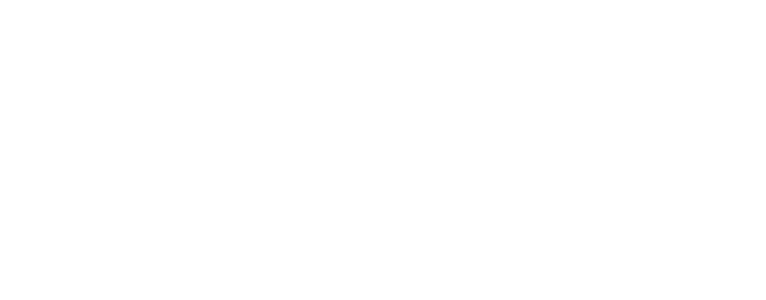
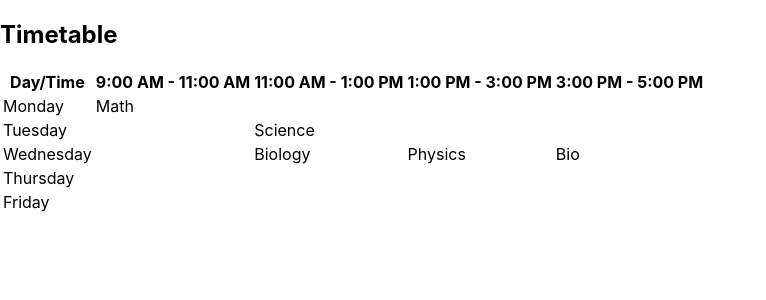
Before and after one commit to vaidiksharma111/timetable-app, a React (Create React App) app: page /tt in a window 1280 px wide. Before the commit this address had no page. Shown: the top 300 px of the page, without its empty margins (0-766 px from the left). Built offline with nearby package versions, Linux system fonts and the light colour scheme.

Commit message:
added timetable

```diff
--- a/src/App.js
+++ b/src/App.js
@@ -2,6 +2,7 @@
 import { BrowserRouter as Router, Route, Routes } from 'react-router-dom';
 import Basket from './Basket';
 import Timetable from './Timetable';
+import ShowTimetable from './Showtt';
 
 const App = () => {
   return (
@@ -11,6 +12,7 @@
       <Routes>
           <Route path="/" element={<Basket />} />
           <Route path="/timetable" element={<Timetable />} />
+          <Route path="/tt" element={<ShowTimetable />} />
           {/* Add more routes here if needed */}
           {/* For example:
             <Route path="/about" element={<About />} />
--- /dev/null
+++ b/src/Showtt.js
@@ -0,0 +1,71 @@
+import React from 'react';
+
+const timetableData = [
+  // Replace this data with your actual timetable data
+  { day: 'Monday', time: '9:00 AM - 11:00 AM', subject: 'Math' },
+  { day: 'Tuesday', time: '11:00 AM - 1:00 PM', subject: 'Science' },
+  { day: 'Wednesday', time: '11:00 AM - 1:00 PM', subject: 'Biology' },
+  { day: 'Wednesday', time: '1:00 PM - 3:00 PM', subject: 'Physics' },
+  { day: 'Wednesday', time: '3:00 PM - 5:00 PM', subject: 'Bio' },
+  // Add more subjects and days as needed
+];
+
+const days = ['Monday', 'Tuesday', 'Wednesday', 'Thursday', 'Friday'];
+
+const ShowTimetable = () => {
+  return (
+    <div>
+      <h2>Timetable</h2>
+      <table className="timetable">
+        <thead>
+          <tr>
+            <th>Day/Time</th>
+            <th>9:00 AM - 11:00 AM</th>
+            <th>11:00 AM - 1:00 PM</th>
+            <th>1:00 PM - 3:00 PM</th>
+            <th>3:00 PM - 5:00 PM</th>
+            {/* Add more time slots here */}
+          </tr>
+        </thead>
+        <tbody>
+          {days.map((day) => (
+            <tr key={day}>
+              <td>{day}</td>
+              <td>
+                {timetableData.map(
+                  (item) =>
+                    item.day === day &&
+                    item.time === '9:00 AM - 11:00 AM' && <span key={item.subject}>{item.subject}</span>
+                )}
+              </td>
+              <td>
+                {timetableData.map(
+                  (item) =>
+                    item.day === day &&
+                    item.time === '11:00 AM - 1:00 PM' && <span key={item.subject}>{item.subject}</span>
+                )}
+              </td>
+              <td>
+                {timetableData.map(
+                  (item) =>
+                    item.day === day &&
+                    item.time === '1:00 PM - 3:00 PM' && <span key={item.subject}>{item.subject}</span>
+                )}
+              </td>
+              <td>
+                {timetableData.map(
+                  (item) =>
+                    item.day === day &&
+                    item.time === '3:00 PM - 5:00 PM' && <span key={item.subject}>{item.subject}</span>
+                )}
+              </td>
+              {/* Add more time slots here */}
+            </tr>
+          ))}
+        </tbody>
+      </table>
+    </div>
+  );
+};
+
+export default ShowTimetable;
--- a/src/Timetable.js
+++ b/src/Timetable.js
@@ -1,5 +1,6 @@
 import React, { useState } from 'react';
 import Select from 'react-select';
+import ShowTimetable from './Showtt';
 
 const Timetable = () => {
   let displayElective = false;
@@ -47,6 +48,7 @@
   };
 
   const showElectives = () => {
+    ShowTimetable();
     console.log("selected electives are: ", );
   }
 
```
